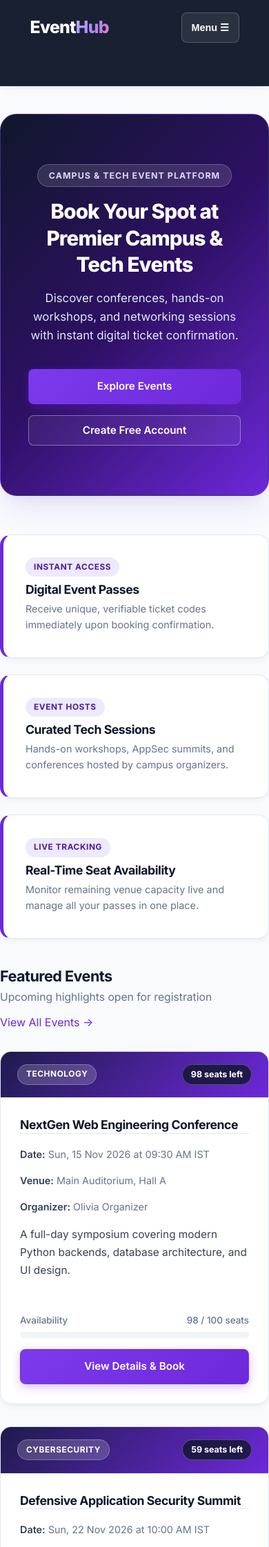
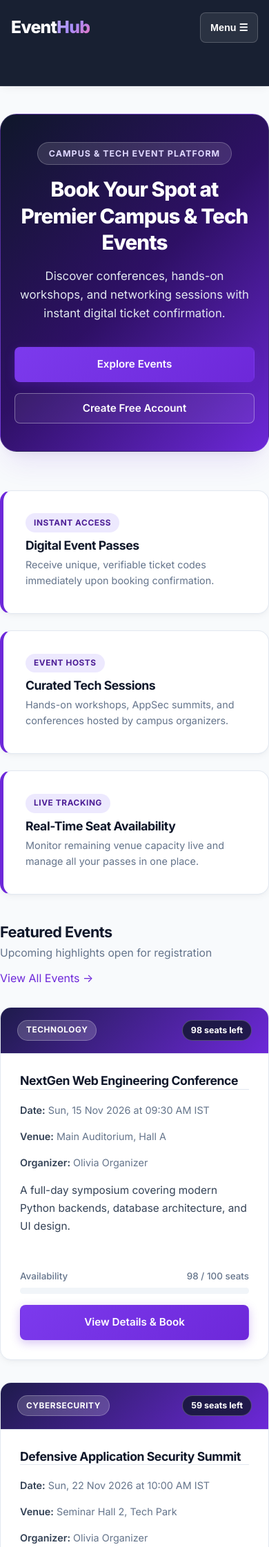
Before and after one commit to raniya098/bugbounty, a Flask app: page / in a window 390 px wide. Shown: the top 2243 px of the page at 69% size. Run offline with Flask 3, Linux system fonts and the light colour scheme; data comes from the database, SQL or seed files in the repository.

Commit message:
Improve responsive page layout

```diff
--- a/app/static/css/style.css
+++ b/app/static/css/style.css
@@ -86,25 +86,11 @@ img, svg, video, canvas {
 
 /* Spacious Centered Container with Generous Breathing Room */
 .container {
-    width: 90%;
+    width: 100%;
     max-width: 1260px;
     margin: 0 auto;
-    padding-left: 1.5rem;
-    padding-right: 1.5rem;
-}
-
-@media (min-width: 768px) {
-    .container {
-        padding-left: 2.5rem;
-        padding-right: 2.5rem;
-    }
-}
-
-@media (min-width: 1200px) {
-    .container {
-        padding-left: 3rem;
-        padding-right: 3rem;
-    }
+    padding-left: clamp(1rem, 4vw, 3rem);
+    padding-right: clamp(1rem, 4vw, 3rem);
 }
 
 .sr-only {
@@ -299,18 +285,12 @@ a:focus-visible, button:focus-visible, input:focus-visible, select:focus-visible
 .hero {
     background: linear-gradient(135deg, var(--brand-950) 0%, var(--brand-800) 50%, var(--brand-600) 100%);
     color: var(--text-on-brand);
-    padding: 4.5rem 2.5rem;
+    padding: clamp(2.5rem, 7vw, 5.5rem) clamp(1.25rem, 5vw, 4rem);
     border-radius: var(--radius-xl);
     text-align: center;
     margin-bottom: var(--space-12);
     box-shadow: var(--shadow-lg);
     border: 1px solid rgba(167, 139, 250, 0.22);
-}
-
-@media (min-width: 768px) {
-    .hero {
-        padding: 5.5rem 4rem;
-    }
 }
 
 .hero-eyebrow {
@@ -420,9 +400,23 @@ a:focus-visible, button:focus-visible, input:focus-visible, select:focus-visible
 
 @media (min-width: 680px) {
     .stats-grid {
-        grid-template-columns: repeat(3, minmax(0, 1fr));
+        grid-template-columns: repeat(2, minmax(0, 1fr));
         gap: 1.75rem;
     }
+}
+
+@media (min-width: 1080px) {
+    .stats-grid {
+        grid-template-columns: repeat(3, minmax(0, 1fr));
+    }
+}
+
+.stats-grid > *,
+.grid > *,
+.events-grid > *,
+.detail-layout > *,
+.dashboard-layout > * {
+    min-width: 0;
 }
 
 .detail-layout,
```
